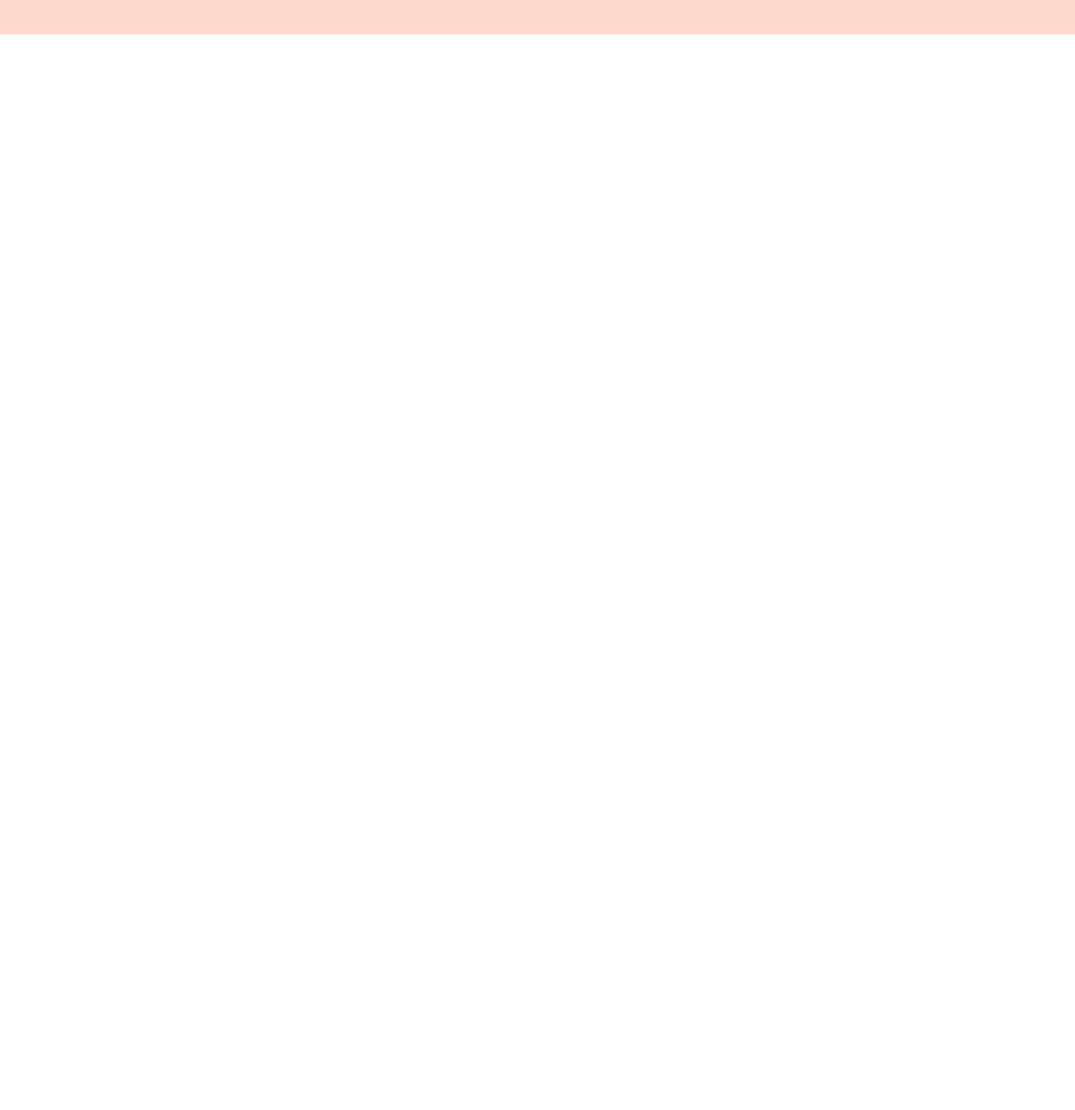
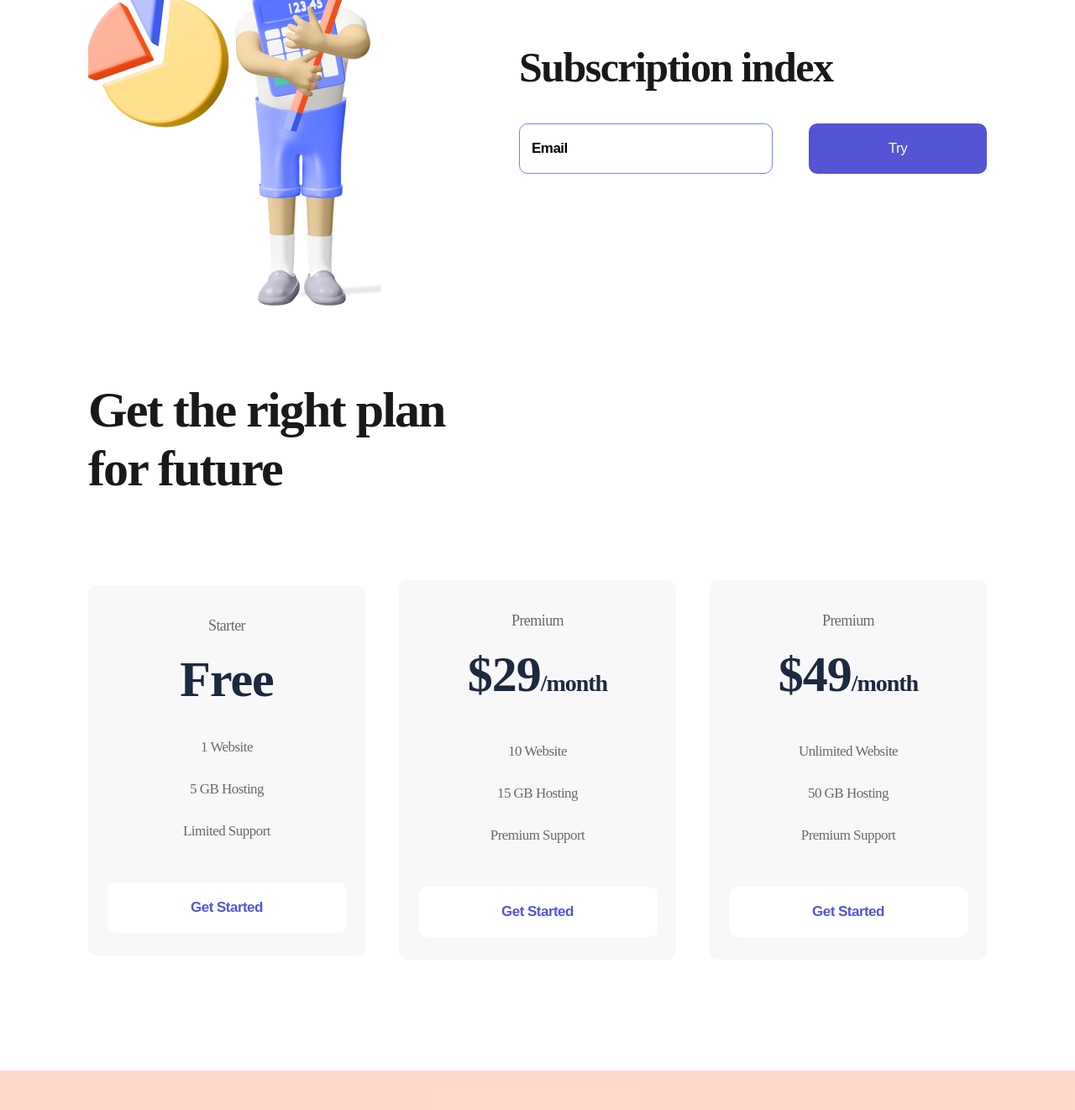
Before and after one commit to Kizerova/byte, a plain HTML site: page index.html in a window 1280 px wide. Shown: the part 991-2313 px from the top of the page at 84% size. Before the commit the page ends 1032 px from the top, so only its background shows below. Drawn offline with Linux system fonts and the light colour scheme.

Commit message:
Add files via upload

```diff
--- a/index.html
+++ b/index.html
@@ -56,6 +56,55 @@
        </div>
     </section>
 
+    <section class="container subscribe">
+      <div>
+        <img src="./img/man2.png" alt="man2">
+      </div>
+      <div>
+        <h2 class="subscribe-title"> Subscription index</h2>
+        <form >
+          <input class="input" type="email" placeholder="Email">
+          <button class="button button-violet">Try</button>
+        </form>
+      </div>
+    </section>
+
+    <section class="container plan">
+      <h2 class="plan-title">Get the right plan for future</h2>
+      <div class="plan-flex">
+        <div class="item">
+            <p class="item-text">   Starter</p>
+            <h3 class="item-title">Free</h3>
+            <ul>
+                <li class="item-li">1 Website</li>
+                <li class="item-li">5 GB Hosting</li>
+                <li class="item-li">Limited Support</li>
+            </ul>
+          <button class="button button-item"> Get Started</button>
+        </div>
+        <div class="item">
+          <p class="item-text">   Premium</p>
+          <h3 class="item-title">$29<span>/month</span></h3>
+          <ul>
+              <li class="item-li">10 Website</li>
+              <li class="item-li">15 GB Hosting</li>
+              <li class="item-li">Premium Support</li>
+          </ul>
+        <button class="button button-item"> Get Started</button>
+      </div>
+      <div class="item">
+        <p class="item-text">   Premium</p>
+        <h3 class="item-title">$49<span>/month</span></h3>
+        <ul>
+            <li class="item-li">Unlimited Website</li>
+            <li class="item-li">50 GB Hosting</li>
+            <li class="item-li">Premium Support</li>
+        </ul>
+      <button class="button button-item"> Get Started</button>
+    </div>
+      </div>
+    </section>
+
 
     <footer class="footer">
             <div class="container
--- a/style/style.css
+++ b/style/style.css
@@ -12,7 +12,7 @@ padding: 38px 0 47px;}
     max-width: 1070px;
     margin: 0 auto;}
 
-.header-flex ,.footer-flex ,.about {display: flex;
+.header-flex ,.footer-flex ,.about, .subscribe,.plan-flex {display: flex;
 justify-content: space-between;
 align-items: center;}
 
@@ -83,3 +83,92 @@ margin-left: 35px;}
  .footer{background: rgba(255, 113, 67, 0.27);
     padding: 53px 0 53px;
      margin: 0 auto;}
+.subscribe{margin-bottom: 85px;}
+
+.subscribe-title{font-weight: 700;
+    font-size: 50px;
+    line-height: 57px;
+    letter-spacing: -1.56316px;
+    color: #19191B;
+margin-bottom: 38px;}
+
+.input{width: 302px;
+    height: 60px;
+    border: 1px solid #7087FF;
+    border-radius: 10px;
+    padding-left: 14px;
+    box-sizing: border-box;
+margin-right: 39px;}
+
+.input::placeholder,.input{
+    font-weight: 700;
+font-size: 17px;
+line-height: 22px;
+letter-spacing: -0.531474px;
+color: #000000;}
+.input:focus{
+    outline: none;}
+.plan {margin-bottom: 132px;}
+.plan-title{font-weight: 700;
+    font-size: 60px;
+    line-height: 70px;
+    letter-spacing: -1.87579px;
+    color: #19191B;
+    max-width:504px;
+    height:128px;
+    margin-bottom: 110px;}
+
+.item { width: 330px;
+    background: #F8F8F8;
+    border-radius: 10px;
+    text-align: center;
+    padding: 34px 0 27px;}
+
+.item:hover {background: #FF7143;
+    box-shadow: 0px 32px 34px rgba(255, 112, 59, 0.317827);
+    transition: 300ms;}
+
+.item-text{font-weight: 400;
+    font-size: 18px;
+    line-height: 28px;
+    letter-spacing: -0.562737px;
+    color: #696871;}
+
+.item:hover .item-text, .item:hover .item-title,
+.item:hover .item-li{
+    color: #FFFFFF;
+    transition: 500ms;}
+
+
+.item:hover .button-item{background: #9F3919;
+    color: #FFFFFF;
+    transition: 500ms;}
+
+
+.item-title{font-weight: 700;
+    font-size: 60px;
+    line-height: 56px;
+    letter-spacing: -1.03448px;
+    color: #1D293F;
+    margin: 22px 0 28px;}
+
+.item-title span {font-weight: 700;
+    font-size: 28px;
+   }
+
+.item-li{
+    list-style: none;
+    font-weight: 400;
+    font-size: 17px;
+    line-height: 50px;
+    letter-spacing: -0.531474px;
+    color: #696871;}
+.button-item{ width: 285px;
+    background: #FFFFFF;
+
+    font-weight: 700;
+    font-size: 17px;
+    line-height: 22px;
+    letter-spacing: -0.531474px;
+    color: #5454D4;
+    margin-top: 36px;}
```
Also changed, not shown: img/man2.png (added).
